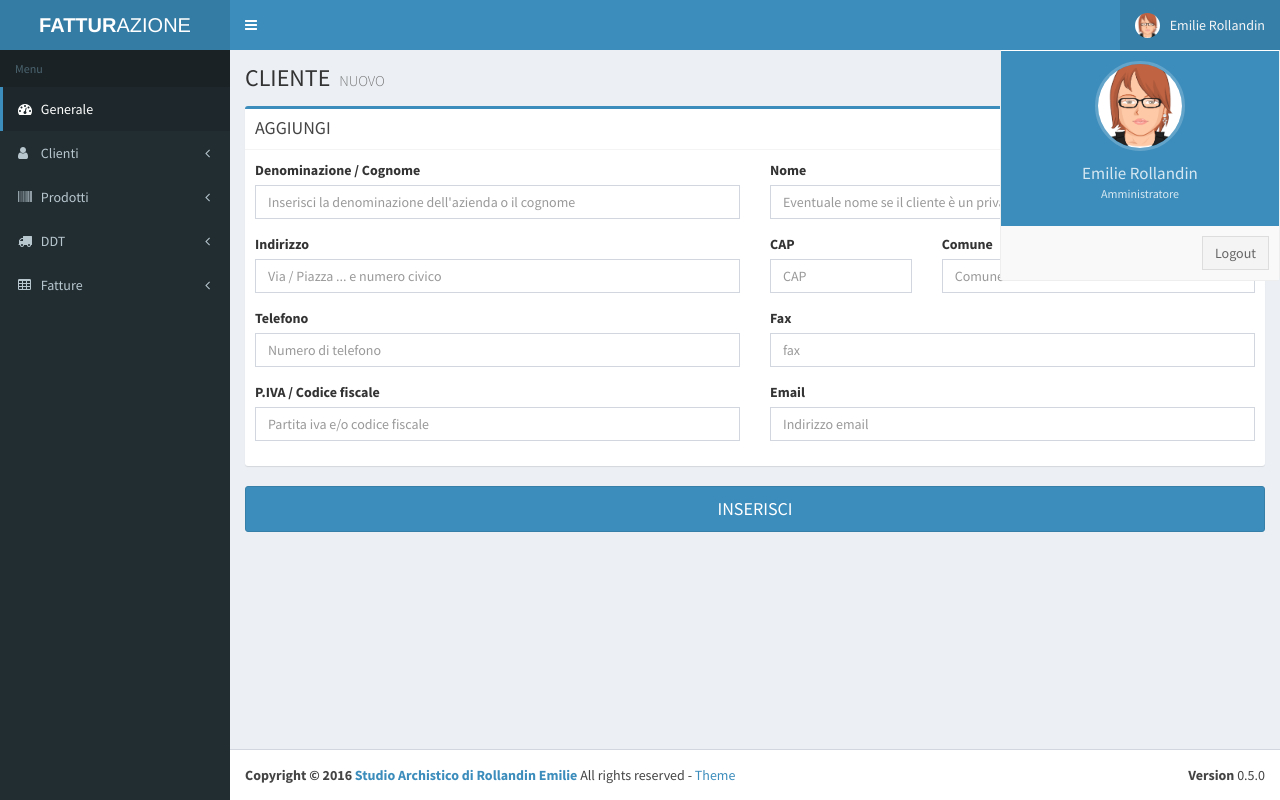
After one commit to archistico/Fatturazione, a PHP site: page /clientenuovo.php in a window 1280 px wide, after a click on "Emilie Rollandin". The commit adds this page. Run offline with PHP 8.4, Linux system fonts and the light colour scheme; some libraries are stand-ins or nearby versions.

Commit message:
Cliente nuovo e varie modifiche

```diff
--- /dev/null
+++ b/clientenuovo.php
@@ -0,0 +1,215 @@
+<!DOCTYPE html>
+<html>
+    <head>
+        <meta charset="utf-8">
+        <meta http-equiv="X-UA-Compatible" content="IE=edge">
+        <title> Fatturazione | Cliente</title>
+        <!-- Tell the browser to be responsive to screen width -->
+        <meta content="width=device-width, initial-scale=1, maximum-scale=1, user-scalable=no" name="viewport">
+        <?php include 'link.php'; ?>
+    </head>
+    <body class="hold-transition skin-blue sidebar-mini">
+        <div class="wrapper">
+
+            <header class="main-header">
+                <!-- Logo -->
+                <a href="index.php" class="logo">
+                    <!-- mini logo for sidebar mini 50x50 pixels -->
+                    <span class="logo-mini"><b>F</b>AT</span>
+                    <!-- logo for regular state and mobile devices -->
+                    <span class="logo-lg"><b>FATTUR</b>AZIONE</span>
+                </a>
+                <!-- Header Navbar: style can be found in header.less -->
+                <nav class="navbar navbar-static-top">
+                    <!-- Sidebar toggle button-->
+                    <a href="#" class="sidebar-toggle" data-toggle="offcanvas" role="button">
+                        <span class="sr-only">Toggle navigation</span>
+                    </a>
+
+                    <div class="navbar-custom-menu">
+                        <ul class="nav navbar-nav">
+                            <!-- User Account: style can be found in dropdown.less -->
+                            <li class="dropdown user user-menu">
+                                <a href="#" class="dropdown-toggle" data-toggle="dropdown">
+                                    <img src="dist/img/avatar3.png" class="user-image" alt="User Image">
+                                    <span class="hidden-xs">Emilie Rollandin</span>
+                                </a>
+                                <ul class="dropdown-menu">
+                                    <!-- User image -->
+                                    <li class="user-header">
+                                        <img src="dist/img/avatar3.png" class="img-circle" alt="User Image">
+                                        <p>
+                                            Emilie Rollandin
+                                            <small>Amministratore</small>
+                                        </p>
+                                    </li>
+                                    <!-- Menu Footer-->
+                                    <li class="user-footer">
+                                        <div class="pull-right">
+                                            <a href="#" class="btn btn-default btn-flat">Logout</a>
+                                        </div>
+                                    </li>
+                                </ul>
+                            </li>
+                        </ul>
+                    </div>
+                </nav>
+            </header>
+            <!-- Left side column. contains the logo and sidebar -->
+            <aside class="main-sidebar">
+                <!-- sidebar: style can be found in sidebar.less -->
+                <section class="sidebar">
+                    <!-- sidebar menu: : style can be found in sidebar.less -->
+                    <?php
+                    include 'sidebarmenu.php';
+                    ?>
+                </section>
+                <!-- /.sidebar -->
+            </aside>
+
+            <!-- Content Wrapper. Contains page content -->
+            <div class="content-wrapper">
+                <!-- Content Header (Page header) -->
+
+
+                <?php
+                include 'php/utilita.php';
+                ?>
+
+
+                <section class="content-header">
+                    <h1>
+                        CLIENTE
+                        <small>NUOVO</small>
+                    </h1>
+                    <ol class="breadcrumb">
+                        <li><i class="fa fa-dashboard"></i> Home</li>
+                        <li>Cliente</li>
+                        <li class="active">Nuovo</li>
+                    </ol>
+                </section>
+
+                <!-- Main content -->
+                <section class="content">
+
+                    <form role="form" name="ddtForm" action="clienteaggiunto.php" method="get">
+
+                        <!-- **********************************PRODOTTO****************************** -->
+                        <div class="box box-primary">
+                            <div class="box-header with-border">
+                                <h3 class="box-title">AGGIUNGI</h3>
+                            </div>
+                            <!-- /.box-header -->
+                            <div class="box-body">
+
+
+                                <div class="row">
+                                    <div class="col-md-6">
+                                        <div class="form-group">
+                                            <label>Denominazione / Cognome</label>
+                                            <input type="text" class="form-control" placeholder="Inserisci la denominazione dell'azienda o il cognome" name='denominazione' required>
+                                        </div>
+                                    </div>
+                                    <!-- /.col -->
+
+                                    <div class="col-md-6">
+                                        <div class="form-group">
+                                            <label>Nome</label>
+                                            <input type="text" class="form-control" placeholder="Eventuale nome se il cliente è un privato" name='nome'>
+                                        </div>
+                                    </div>
+                                    <!-- /.col -->
+                                </div>
+                                <!-- /.row -->
+
+                                <div class="row">
+                                    <div class="col-md-6">
+                                        <div class="form-group">
+                                            <label>Indirizzo</label>
+                                            <input type="text" class="form-control" placeholder="Via / Piazza ... e numero civico" name='indirizzo' required>
+                                        </div>
+                                    </div>
+                                    <!-- /.col -->
+
+                                    <div class="col-md-2">
+                                        <div class="form-group">
+                                            <label>CAP</label>
+                                            <input type="text" class="form-control" placeholder="CAP" name='cap' required>
+                                        </div>
+                                    </div>
+                                    <!-- /.col -->
+
+                                    <div class="col-md-4">
+                                        <div class="form-group">
+                                            <label>Comune</label>
+                                            <input type="text" class="form-control" placeholder="Comune" name='comune' required>
+                                        </div>
+                                    </div>
+                                    <!-- /.col -->
+                                </div>
+                                <!-- /.row -->
+
+                                <div class="row">
+                                    <div class="col-md-6">
+                                        <div class="form-group">
+                                            <label>Telefono</label>
+                                            <input type="text" class="form-control" placeholder="Numero di telefono" name='telefono'>
+                                        </div>
+                                    </div>
+                                    <!-- /.col -->
+
+                                    <div class="col-md-6">
+                                        <div class="form-group">
+                                            <label>Fax</label>
+                                            <input type="text" class="form-control" placeholder="fax" name='fax'>
+                                        </div>
+                                    </div>
+                                    <!-- /.col -->
+                                </div>
+                                <!-- /.row -->
+
+                                <div class="row">
+                                    <div class="col-md-6">
+                                        <div class="form-group">
+                                            <label>P.IVA / Codice fiscale</label>
+                                            <input type="text" class="form-control" placeholder="Partita iva e/o codice fiscale" name='piva' required>
+                                        </div>
+                                    </div>
+                                    <!-- /.col -->
+
+                                    <div class="col-md-6">
+                                        <div class="form-group">
+                                            <label>Email</label>
+                                            <input type="text" class="form-control" placeholder="Indirizzo email" name='email'>
+                                        </div>
+                                    </div>
+                                    <!-- /.col -->
+                                </div>
+                                <!-- /.row -->
+
+                            </div>
+                            <!-- /.box-body -->
+
+                        </div>
+                        <!-- /.box -->
+
+                        <div class="form-group row m-t-md">
+                            <div class="col-sm-12">
+                                <button type="submit" class="btn btn-block btn-primary btn-lg">INSERISCI</button>
+                            </div>
+                        </div>
+
+                    </form>
+                    <!-- /.form -->
+                </section>
+                <!-- /.content -->
+            </div>
+            <!-- /.content-wrapper -->
+            <?php include 'footer.php'; ?>
+        </div>
+        <!-- ./wrapper -->
+
+        <?php include 'script.php'; ?>
+
+    </body>
+</html>
--- a/footer.php
+++ b/footer.php
@@ -1,6 +1,6 @@
 <footer class="main-footer">
     <div class="pull-right hidden-xs">
-        <b>Version</b> 0.0.1
+        <b>Version</b> 0.5.0
     </div>
     <strong>Copyright &copy; 2016 <a href="http://www.archistico.com">Studio Archistico di Rollandin Emilie</a></strong> All rights reserved - <a href="https://almsaeedstudio.com/">Theme</a>
 </footer>
--- a/php/ddtdettaglio.php
+++ b/php/ddtdettaglio.php
@@ -30,8 +30,8 @@ class DDTDettaglio {
             $dettaglio = new DDTDettaglio();
             $dettaglio->ddd_quantita = $row['ddd_quantita'];
             $dettaglio->ddd_tracciabilita = $row['ddd_tracciabilita'];
-            $dettaglio->ddd_fkprodotto_categoria = convertiStringaToHTML($row['pro_categoria']);
-            $dettaglio->ddd_fkprodotto_descrizione = convertiStringaToHTML($row['pro_descrizione']);
+            $dettaglio->ddd_fkprodotto_categoria = $row['pro_categoria'];
+            $dettaglio->ddd_fkprodotto_descrizione = $row['pro_descrizione'];
             $dettaglio->ddd_fkprodotto_prezzo = $row['pro_prezzo'];
             $dettaglio->ddd_fkprodotto_iva = $row['pro_iva'];
 
@@ -145,7 +145,7 @@ function ddtdettaglio_tabella($id) {
             print "<tr>";
             print "<td class='no-print'><a class='btn btn-xs btn-danger' href='ddtvisualizza.php?ddt_id=".$id."&ddtdettaglio=".$row['ddd_id']."&TipoOperazione=3' role='button'><i class = 'fa fa-remove'></i></a></td>";
             print "<td>".$row['ddd_quantita']."</td>";
-            print "<td>". $row['pro_categoria'] . " - " . convertiStringaToHTML($row['pro_descrizione'])." (&euro; ".$row['pro_prezzo'].")</td>";
+            print "<td>". $row['pro_categoria'] . " - " . convertiStringaToHTML(utf8_decode($row['pro_descrizione']))." (&euro; ".$row['pro_prezzo'].")</td>";
             print "<td>".$row['ddd_tracciabilita']."</td>";
             $importo = $row['ddd_quantita']*$row['pro_prezzo'];
             print "<td>&euro; " . number_format($importo, 2, ',', ' ') . "</td>";
--- a/sidebarmenu.php
+++ b/sidebarmenu.php
@@ -11,8 +11,8 @@
             <i class="fa fa-angle-left pull-right"></i>
         </a>
         <ul class="treeview-menu">
-            <li><a href="#"><i class="fa fa-plus"></i> Nuovo cliente</a></li>
-            <li><a href="#"><i class="fa fa-list"></i> Lista clienti</a></li>
+            <li><a href="clientenuovo.php"><i class="fa fa-plus"></i> Nuovo cliente</a></li>
+            <li><a href="clientelista.php"><i class="fa fa-list"></i> Lista clienti</a></li>
         </ul>
     </li>
     <li class="treeview">
```
Also changed, not shown: 00 todo.md (+12 -0 lines), clienteaggiunto.php (added, +196 -0 lines), ddtnuovo.php (+9 -0 lines), ddtpdf.php (+8 -34 lines), php/cliente.php (+45 -0 lines).
